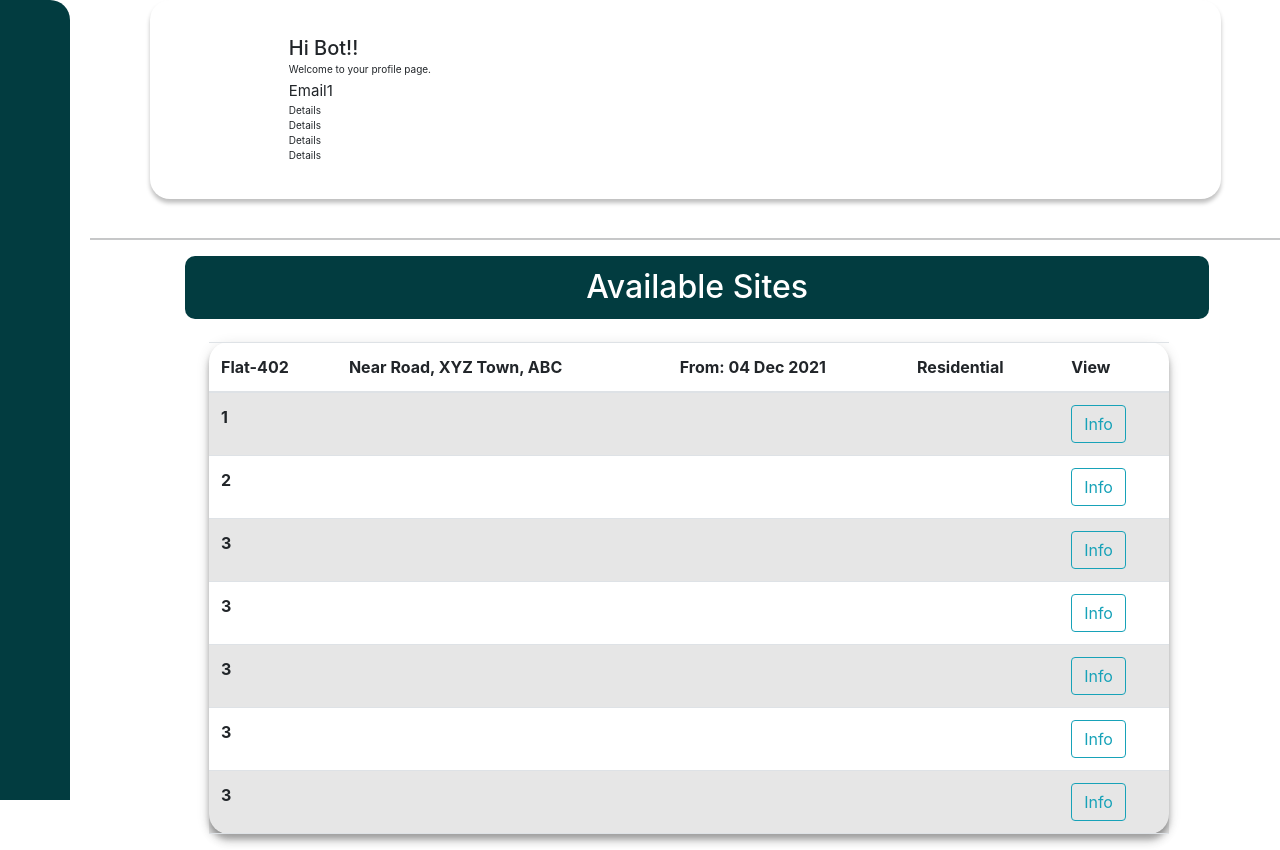
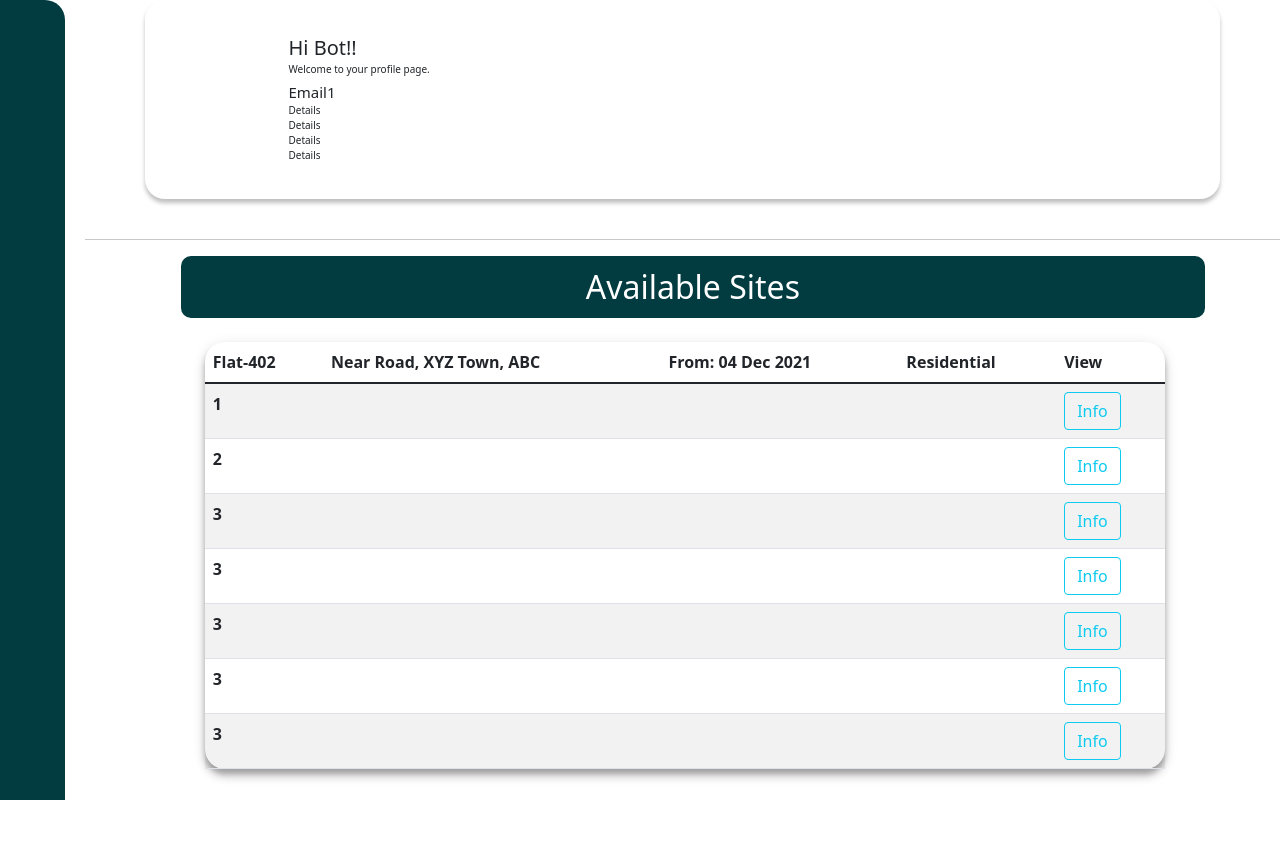
Before and after one commit to gdscnitp/charges-by-tenant, a Next.js app: page /profile/tenant in a window 1280 px wide. After the commit the page ends 800 px from the top, so only its background shows below. Built offline with nearby package versions, Linux system fonts and the light colour scheme; some icons are missing.

Commit message:
updated profile page components

```diff
--- /dev/null
+++ b/pages/profile/components/Header.js
@@ -0,0 +1,11 @@
+import React from 'react'
+
+const Header = (props) => {
+    return (
+        <div>
+            <div className='h2'>{props.head}</div>
+        </div>
+    )
+}
+
+export default Header
--- /dev/null
+++ b/pages/profile/components/Icons.js
@@ -0,0 +1,9 @@
+const Icons = (props) => {
+    return (
+        <div>
+            <i className={props.classprop}></i>
+        </div>
+    )
+}
+
+export default Icons
--- a/pages/profile/components/TableList.js
+++ b/pages/profile/components/TableList.js
@@ -2,8 +2,6 @@ import React from 'react'
 
 const TableList = (props) => {
     return (
-        <div className="right_bottom">
-            <div className='h2'>{props.head}</div>
         <table class="table table-striped Stable">
             <thead>
                 <tr>
@@ -66,7 +64,6 @@ const TableList = (props) => {
                 </tr>
             </tbody>
         </table>
-        </div>
     )
 }
 
--- a/pages/profile/components/Taskbar.js
+++ b/pages/profile/components/Taskbar.js
@@ -1,12 +1,14 @@
+import Icons from "./Icons"
+
 const Taskbar = () => {
     return (
         <div className="S_left">
-            <i class="fad fa-user-circle S_icon S_icon0"></i>
-            <i class="fal fa-home-lg-alt S_icon S_icon1"></i>
-            <i class="fal fa-grip-lines-vertical S_icon S_icon2"></i>
-            <i class="fal fa-rupee-sign S_icon S_icon3"></i>
-            <i class="fad fa-snowman S_icon S_icon4"></i>
-            <i class="fal fa-sign-out S_icon S_icon5"></i>
+            <Icons classprop="fad fa-user-circle S_icon S_icon0"></Icons>
+            <Icons classprop="fal fa-home-lg-alt S_icon S_icon1"></Icons>
+            <Icons classprop="fal fa-grip-lines-vertical S_icon S_icon2"></Icons>
+            <Icons classprop="fal fa-rupee-sign S_icon S_icon3"></Icons>
+            <Icons classprop="fad fa-snowman S_icon S_icon4"></Icons>
+            <Icons classprop="fal fa-sign-out S_icon S_icon5"></Icons>
         </div>
     )
 }
--- a/pages/profile/landlord.js
+++ b/pages/profile/landlord.js
@@ -6,12 +6,14 @@ export default function Home() {
     return (
         <div className="Parent">
             <link rel="stylesheet" href="https://pro.fontawesome.com/releases/v5.10.0/css/all.css" integrity="sha384-AYmEC3Yw5cVb3ZcuHtOA93w35dYTsvhLPVnYs9eStHfGJvOvKxVfELGroGkvsg+p" crossorigin="anonymous" />
-            <link rel="stylesheet" href="https://stackpath.bootstrapcdn.com/bootstrap/4.1.3/css/bootstrap.min.css" integrity="sha384-MCw98/SFnGE8fJT3GXwEOngsV7Zt27NXFoaoApmYm81iuXoPkFOJwJ8ERdknLPMO" crossorigin="anonymous"></link>
             <Taskbar />
             <div className="S_right">
                 <Details email="Email1" detail1="Details" detail2="Details" detail3="Details" detail4="Details" />
                 <hr />
-                <TableList head="Your Sites" flat="Flat-402" loc="Near Road, XYZ Town, ABC" siteName="Sites Name" available="Alloted/not Alloted" />
+                <div className="right_bottom">
+                    <Header head="Your Sites" />
+                    <TableList flat="Flat-402" loc="Near Road, XYZ Town, ABC" siteName="Sites Name" available="Alloted/not Alloted" />
+                </div>
             </div>
         </div>
     )
--- a/pages/profile/tenant.js
+++ b/pages/profile/tenant.js
@@ -1,18 +1,20 @@
 import Details from "./components/Details"
 import TableList from "./components/TableList"
 import Taskbar from "./components/taskbar"
+import Header from "./components/Header"
 
 export default function Home() {
   return (
     <div className="Parent">
       <link rel="stylesheet" href="https://pro.fontawesome.com/releases/v5.10.0/css/all.css" integrity="sha384-AYmEC3Yw5cVb3ZcuHtOA93w35dYTsvhLPVnYs9eStHfGJvOvKxVfELGroGkvsg+p" crossorigin="anonymous" />
-      <link rel="stylesheet" href="https://stackpath.bootstrapcdn.com/bootstrap/4.1.3/css/bootstrap.min.css" integrity="sha384-MCw98/SFnGE8fJT3GXwEOngsV7Zt27NXFoaoApmYm81iuXoPkFOJwJ8ERdknLPMO" crossorigin="anonymous"></link>
       <Taskbar />
       <div className="S_right">
         <Details email="Email1" detail1="Details" detail2="Details" detail3="Details" detail4="Details" />
         <hr />
-        <TableList head="Available Sites" flat="Flat-402" loc="Near Road, XYZ Town, ABC" siteName="From: 04 Dec 2021" available="Residential" />
-
+        <div className="right_bottom">
+          <Header head="Available Sites" />
+          <TableList flat="Flat-402" loc="Near Road, XYZ Town, ABC" siteName="From: 04 Dec 2021" available="Residential" />
+        </div>
       </div>
     </div>
   )
```
Lines whose indentation alone changed are shown as unchanged.
